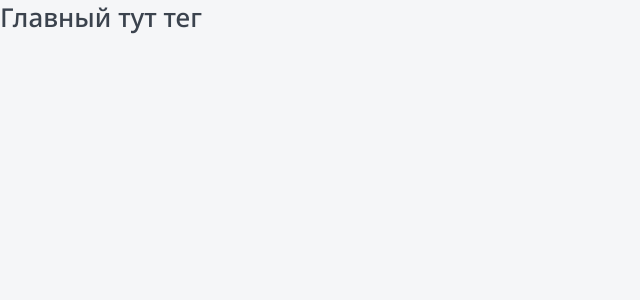
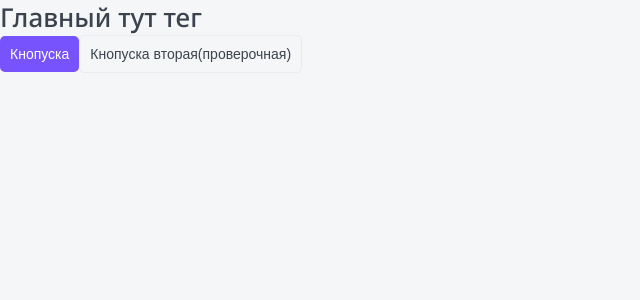
Before and after one commit to IlyaLagoonov/next-react-app, a Next.js app in the folder my-next-app/: page / in a window 1280 px wide. Shown: the top 300 px of the page, without its empty margins (0-640 px from the left). Built offline with nearby package versions, Linux system fonts and the light colour scheme.

Commit message:
add button and styles

```diff
--- /dev/null
+++ b/my-next-app/components/Button/Button.module.css
@@ -0,0 +1,31 @@
+.button {
+    display: inline-block;
+    box-sizing: border-box;
+    padding: 10px;
+    cursor: pointer;
+    text-align: center;
+    border: none;
+    border-radius: 5px;
+    font-size: 14px;
+    transition: all 0.2s;
+}
+
+.primary {
+    color:var(--white);
+    background-color: var(--primary);
+}
+
+.primary:hover {
+    background-color: var(--primary-hover);
+}
+
+.ghost {
+    color: var(--black);
+    background:none;
+    border:1px solid var(--grey-light);
+}
+
+.ghost:hover {
+   background-color: var(--primary);
+    color: var(--white);
+}
--- /dev/null
+++ b/my-next-app/components/Button/Button.tsx
@@ -0,0 +1,17 @@
+import styles from "./Button.module.css";
+import {ButtonProps} from "./Button.props";
+import cn from "classnames";
+
+export const Button = ({appearance, children, className, ...props }: ButtonProps):JSX.Element => {
+   return(
+       <button
+       className={cn(styles.button,className, {
+           [styles.primary]: appearance == 'primary',
+           [styles.ghost]: appearance == 'ghost'
+       })}
+       {...props}
+       >
+           {children}
+       </button>
+   )
+};
--- a/my-next-app/components/index.ts
+++ b/my-next-app/components/index.ts
@@ -1 +1,2 @@
 export * from './Htag/Htag';
+export * from './Button/Button';
--- a/my-next-app/pages/index.tsx
+++ b/my-next-app/pages/index.tsx
@@ -1,10 +1,21 @@
 import Head from 'next/head'
 import Image from 'next/image'
-import {Htag} from "../components";
+import {Button, Htag} from "../components";
 
 
 export default function Home():JSX.Element {
   return (
-        <Htag tag='h1'>Главный тут тег</Htag>
+      <>
+          <Htag tag='h1'>Главный тут тег</Htag>
+          <Button appearance={'primary'}>
+              Кнопуска
+        </Button>
+
+          <Button appearance={'ghost'} >
+              Кнопуска вторая(проверочная)
+          </Button>
+      </>
+
+
   );
 }
--- a/my-next-app/styles/globals.css
+++ b/my-next-app/styles/globals.css
@@ -28,8 +28,10 @@
 
 :root {
   --black: #3B434E;
+  --grey-light:#EBEBEB;
   --white: white;
   --primary: #7653FC;
+  --primary-hover:#6344df;
   --red:#FC836D;
   --green:#1DC37E;
   --green-light:#C8F8E4;
```
Also changed, not shown: my-next-app/components/Button/Button.props.ts (added, +7 -0 lines).
